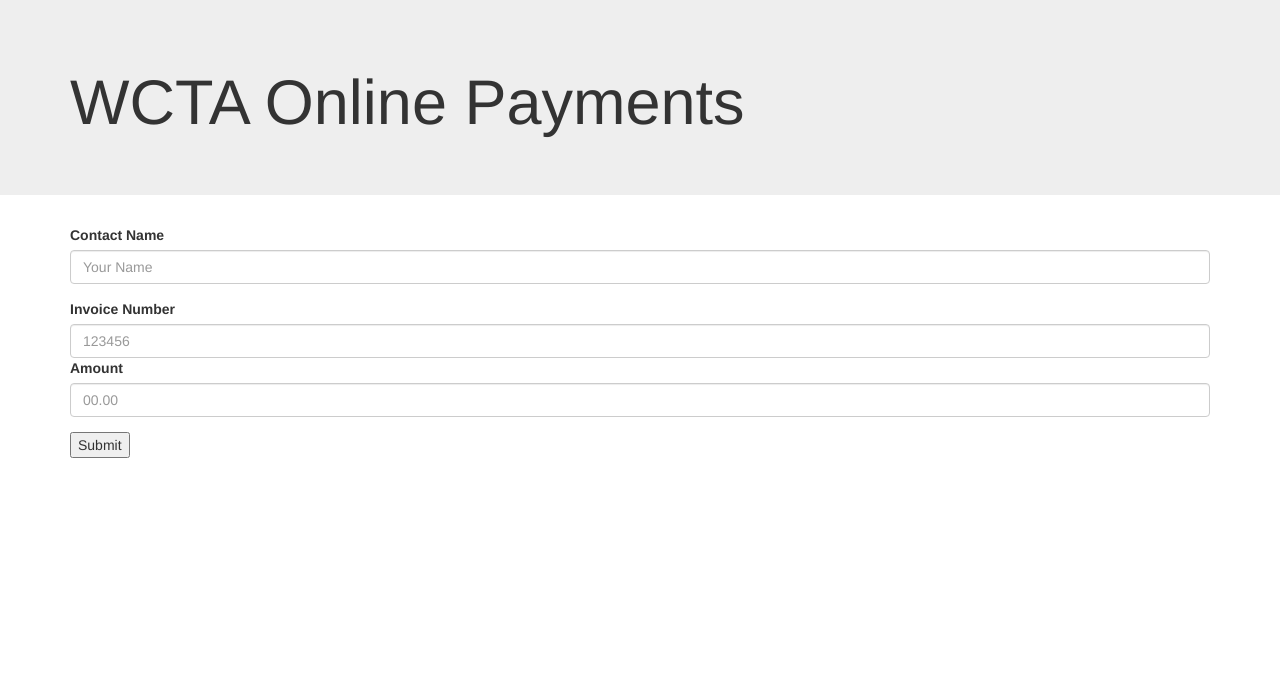
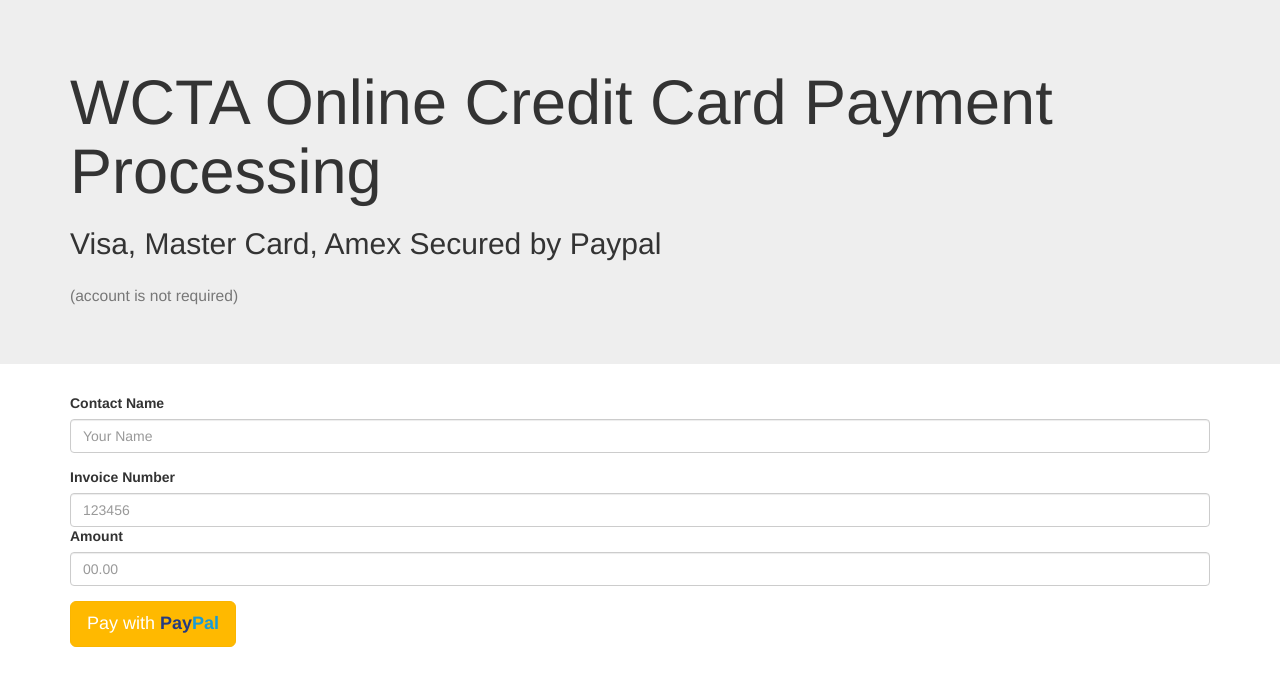
Before and after one commit to igdesign/paypal-form, a plain HTML site: page index.html in a window 1280 px wide. Drawn offline with nearby package versions, Linux system fonts and the light colour scheme; files that its build step writes are made by us from their sources.

Commit message:
added descriptive text added button colors to make it a little more friendly

```diff
--- a/assets/css/style.scss
+++ b/assets/css/style.scss
@@ -1 +1,15 @@
 @import "../../bower_components/bootstrap-sass-official/assets/stylesheets/bootstrap";
+
+.btn-paypal {
+    @include button-variant(#fff, #ffb900, #fab500);
+}
+
+.btn-paypal .first {
+    color: #253b80;
+    font-weight: 800;
+}
+
+.btn-paypal .second {
+    color: #179bd7;
+    font-weight: 800;
+}
--- a/index.html
+++ b/index.html
@@ -7,12 +7,15 @@
     <title>WCTA Online Payments</title>
 
     <link rel="stylesheet" href="/paypal/assets/css/style.css" />
+    <link rel="stylesheet" href="/assets/css/style.css" />
 </head>
 <body>
 
     <header class="jumbotron">
         <div class="container">
-            <h1>WCTA Online Payments</h1>
+            <h1>WCTA Online Credit Card Payment Processing</h1>
+            <h2>Visa, Master Card, Amex Secured by Paypal</h2>
+            <h3><small>(account is not required)</small></h3>
         </div>
     </header>
 
@@ -54,7 +57,7 @@
             <input type="hidden" name="currency_code" value="CAD">
 
             <div class="form-group">
-                <input type="submit">
+            <button type="submit" class="btn btn-paypal btn-lg">Pay with <span class="first">Pay</span><span class="second">Pal</span></button>
                 <!-- <input type="image" src="https://www.paypalobjects.com/en_US/i/btn/btn_paynowCC_LG.gif" border="0" name="submit" alt="PayPal - The safer, easier way to pay online!"> -->
             </div>
         </form>
```
Also changed, not shown: assets/css/style.css, 1 other file.
